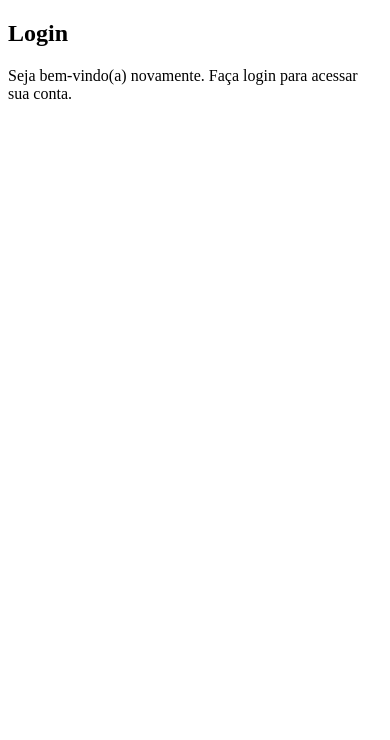
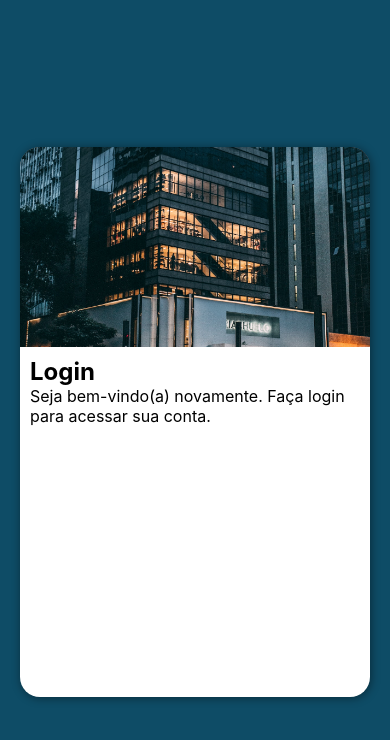
Before and after one commit to Rodrigues4567/projeto-login, a plain HTML site: page index.html in a window 390 px wide. Drawn offline with Linux system fonts and the light colour scheme.

Commit message:
terminando a parte mobile first

```diff
--- a/estilos/style.css
+++ b/estilos/style.css
@@ -1 +1,58 @@
 @charset "UTF-8";
+
+/* Mobile First */
+
+:root {
+    --azul-escuro: #012030;
+    --azul-claro: #13678A;
+    --azul-ciano: #45C4B0;
+    --verde-claro: #9AEBA3;
+    --creme: #DAFDBA;
+}
+
+* {
+    font-family: -apple-system, BlinkMacSystemFont, 'Segoe UI', Roboto, Oxygen, Ubuntu, Cantarell, 'Open Sans', 'Helvetica Neue', sans-serif;
+    padding: 0px;
+    margin: 0px;
+    box-sizing: border-box;
+}
+
+body, html {
+    background-color: #0e4c66;
+    height: 100vh;
+    width: 100vw;
+}
+
+main {
+    position: relative;
+    height: 100vh;
+    width: 100vw;
+}
+
+section {
+    position: absolute;
+    top: 50%;
+    left: 50%;
+    transform: translate(-50%, -50%);
+
+    background-color: white;
+    width: 350px;
+    height: 550px;
+    border-radius: 20px;
+    overflow: hidden;
+    box-shadow: 1px 1px 10px rgba(0, 0, 0, 0.438);
+}
+
+section div#imagem {
+    display: block;
+    background-color: black;
+    background-image: url(../imagens/pexels-kaique-rocha-65438.jpg);
+    background-size: cover;
+    background-position: center center;
+    height: 200px;
+}
+
+section div#formulario {
+    display: block;
+    padding: 10px;
+}
```
Also changed, not shown: index.html (+1 -1 lines).
